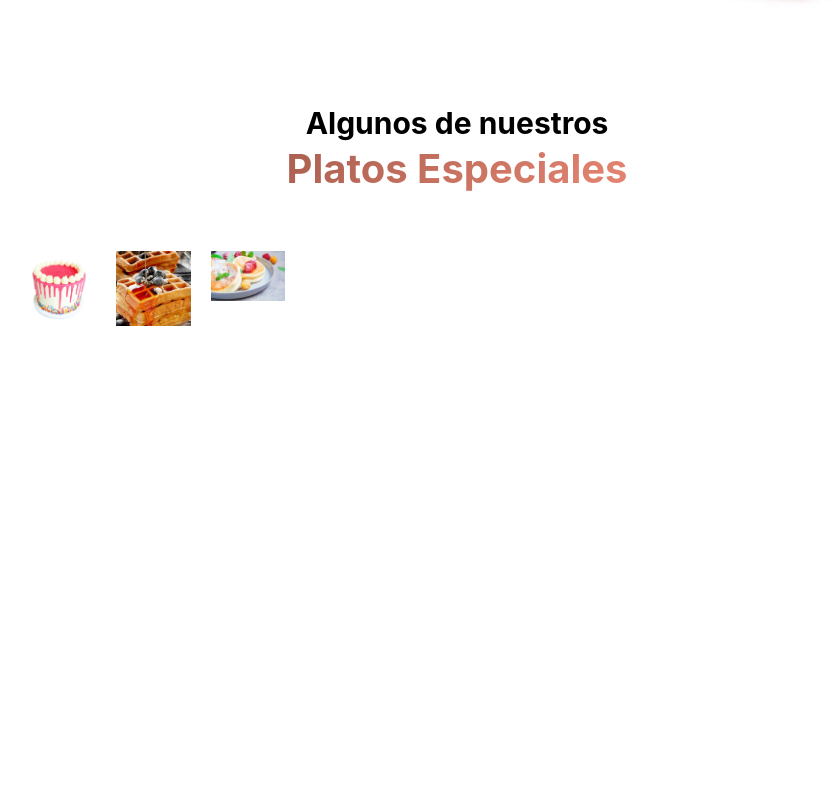
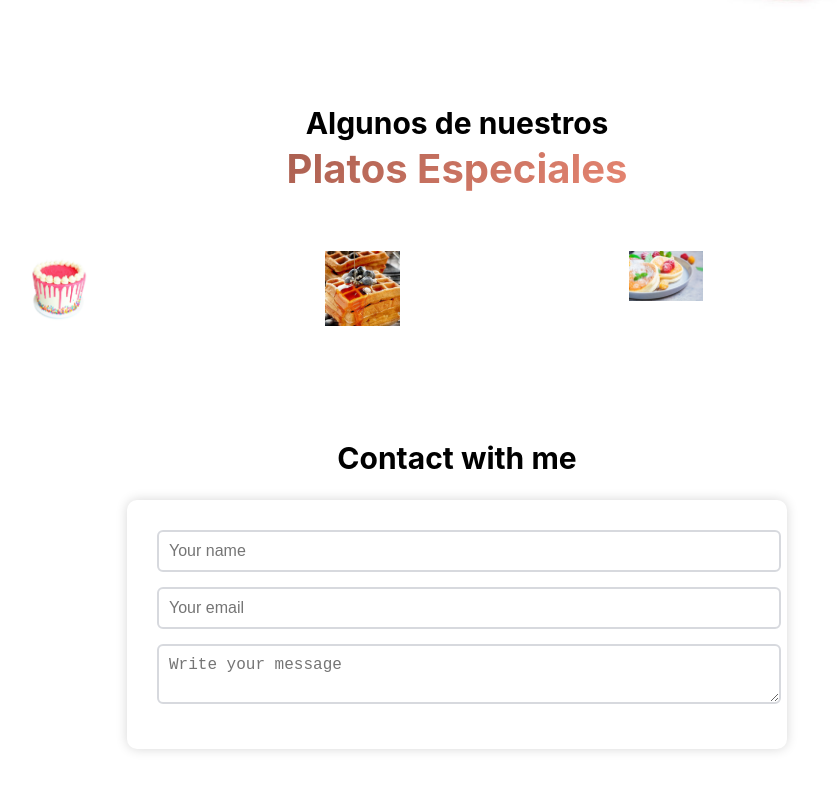
Before and after one commit to Vjaraa/Restaurant_App_C11, a React (Create React App) app: page / in a window 1280 px wide. Shown: the part 404-1194 px from the top of the page, without its empty margins (183-1020 px from the left). Before the commit the page ends 800 px from the top, so only its background shows below. Built offline with nearby package versions, Linux system fonts and the light colour scheme.

Commit message:
including the form

```diff
--- a/src/App.js
+++ b/src/App.js
@@ -1,5 +1,6 @@
 import "./App.css";
 import AboutMe from "./components/AboutMe/AboutMe";
+import Contact from "./components/Contact/Contact";
 import Container from "./components/Container/Container";
 import Navbar from "./components/Navbar";
 import Products from "./components/Products/Products";
@@ -12,6 +13,7 @@ function App() {
       <Container>
         <AboutMe />
         <Products />
+        <Contact />
       </Container>
     </>
   );
--- /dev/null
+++ b/src/components/Contact/Contact.js
@@ -0,0 +1,19 @@
+import React from 'react';
+import * as S from "./Contact.styles";
+
+const Contact = () => {
+  return (
+    <S.ContainerContact>
+      <S.Title>Contact with me</S.Title>
+      <S.ContainerForm>
+        <S.Form>
+          <S.InputForm placeholder='Your name' type='text' name='name' />
+          <S.InputForm placeholder='Your email' type='email' name='email' />
+          <S.TextArea placeholder='Write your message' name='message' />
+        </S.Form>
+      </S.ContainerForm>
+    </S.ContainerContact>
+  )
+}
+
+export default Contact
--- /dev/null
+++ b/src/components/Contact/Contact.styles.js
@@ -0,0 +1,64 @@
+import styled from "styled-components";
+import { colors } from "../../styles/colors";
+
+export const ContainerContact = styled.div`
+padding: 50px 0;
+
+@media (max-width: 768px) {
+    padding: 20px 0px;
+  }
+
+`;
+
+export const Title = styled.h2`
+text-align: center;
+font-size: 30px;
+`;
+
+export const ContainerForm = styled.div`
+max-width: 600px;
+border-radius: 10px;
+box-shadow: 0 0 12px rgb(0 0 0 / 16%);
+padding: 30px;
+margin: 0 auto;
+`;
+
+export const Form = styled.form`
+box-sizing: border-box;
+`;
+
+export const InputForm = styled.input`
+padding: 10px;
+border-radius: 6px;
+border: 2px solid #4c526838;
+background-color: transparent;
+font-size: 16px;
+display: block;
+width: 100%;
+margin-bottom: 15px;
+`;
+
+export const TextArea = styled.textarea`
+padding: 10px;
+border-radius: 6px;
+border: 2px solid #4c526838;
+background-color: transparent;
+font-size: 16px;
+display: block;
+width: 100%;
+margin-bottom: 15px;
+`;
+
+export const Button = styled.button`
+color: ${colors.TEXT_WHITE};
+box-shadow: ${colors.BOX_SHADOW};
+background: linear-gradient(135deg, #6699ff 0%, #ff3366 100%);
+padding: 10px 40px;
+border-radius: 999px;
+border: none;
+margin: 15px 0;
+font-weight: 700;
+cursor: pointer;
+width: 150px;
+text-transform: uppercase;
+`;
--- /dev/null
+++ b/src/components/Contact/index.js
@@ -0,0 +1 @@
+export { default } from "./Contact"
--- a/src/components/Products/Products.js
+++ b/src/components/Products/Products.js
@@ -19,15 +19,33 @@ const Products = () => {
               <div className="columna">
                 <img src="/img/torta.jpg" alt="Imagen 1" />
               </div>
+              </div>
+          </S.ContentProductsImage>
+        </S.TitleProducts>
+
+        <S.TitleProducts>
+          <S.ContentProductsImage>
+            <div className="contenedor">
+
               <div className="columna">
                 <img src="/img/06.jpg" alt="Imagen 2" />
               </div>
+            </div>
+          </S.ContentProductsImage>
+        </S.TitleProducts>
+
+        <S.TitleProducts>
+          <S.ContentProductsImage>
+            <div className="contenedor">
+
               <div className="columna">
                 <img src="/img/07.jpg" alt="Imagen 3" />
               </div>
             </div>
           </S.ContentProductsImage>
         </S.TitleProducts>
+
+
       </S.ContentProducts>
     </S.ContainerProducts>
   );
```
Lines whose indentation alone changed are shown as unchanged.
